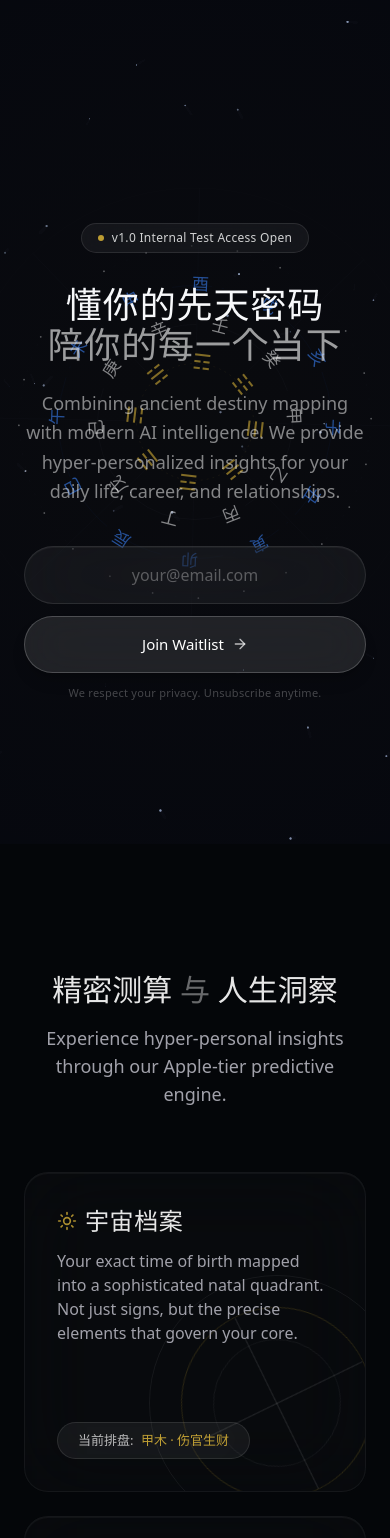
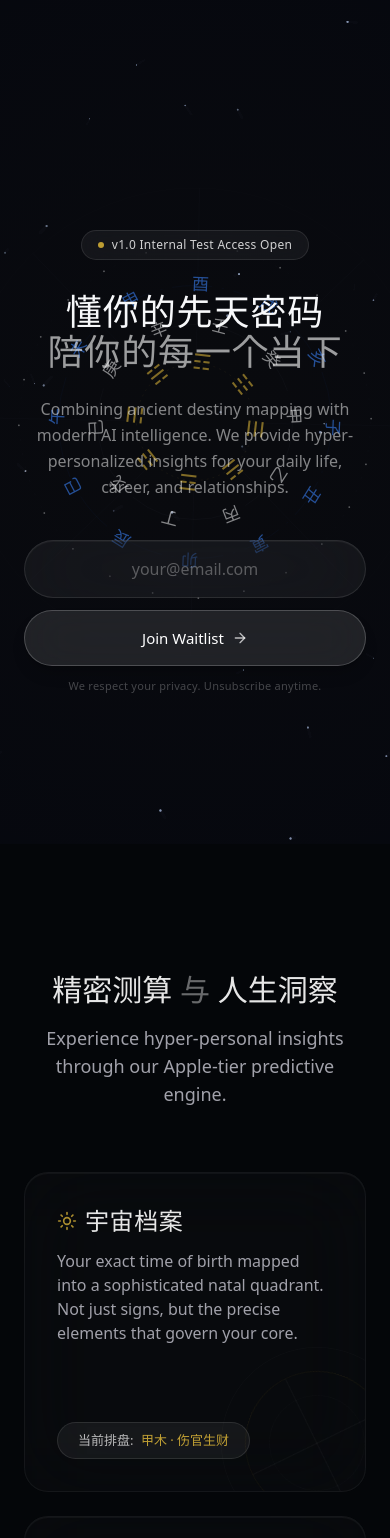
Before and after one commit to Carterguo95/zhizhi-landing, a Next.js app: page / in a window 390 px wide. Shown: the top 1538 px of the page. Built offline with nearby package versions, Linux system fonts and the light colour scheme.

Commit message:
style: optimize layout and typography for mobile devices

```diff
--- a/src/components/BentoGridFeatures.tsx
+++ b/src/components/BentoGridFeatures.tsx
@@ -41,7 +41,7 @@ export function BentoGridFeatures() {
                     </div>
 
                     {/* Abstract graphic representing astrology chart */}
-                    <div className="absolute right-[-40px] bottom-[-40px] w-64 h-64 border border-white/10 rounded-full flex items-center justify-center opacity-60 group-hover:opacity-100 transition-opacity duration-500">
+                    <div className="absolute right-[-80px] bottom-[-80px] md:right-[-40px] md:bottom-[-40px] w-64 h-64 border border-white/10 rounded-full flex items-center justify-center opacity-30 md:opacity-60 scale-75 md:scale-100 group-hover:opacity-60 md:group-hover:opacity-100 transition-all duration-500 pointer-events-none">
                         <div className="w-48 h-48 border border-accent/30 rounded-full flex items-center justify-center animate-[spin_120s_linear_infinite]">
                             <div className="w-32 h-32 border border-white/10 rounded-full" />
                             <div className="absolute w-full h-[1px] bg-white/20 right-0 transform rotate-45" />
--- a/src/components/FooterCTA.tsx
+++ b/src/components/FooterCTA.tsx
@@ -16,7 +16,7 @@ export function FooterCTA() {
                     whileInView={{ opacity: 1, y: 0 }}
                     viewport={{ once: true }}
                     transition={{ duration: 0.8 }}
-                    className="text-4xl md:text-6xl font-serif font-light mb-8 text-white/90 tracking-wide"
+                    className="text-4xl sm:text-5xl md:text-6xl font-serif font-light mb-8 text-white/90 tracking-wide"
                 >
                     流年无声，<span className="text-white/40">知之有迹</span>
                 </motion.h2>
@@ -26,7 +26,7 @@ export function FooterCTA() {
                     whileInView={{ opacity: 1, y: 0 }}
                     viewport={{ once: true }}
                     transition={{ duration: 0.8, delay: 0.2 }}
-                    className="text-lg text-muted-foreground font-light mb-6 max-w-xl mx-auto tracking-wide"
+                    className="text-base sm:text-lg text-muted-foreground font-light mb-6 max-w-xl mx-auto tracking-wide"
                 >
                     Silent time, traceable destiny. Decoded by AI.
                 </motion.p>
--- a/src/components/HeroSection.tsx
+++ b/src/components/HeroSection.tsx
@@ -72,7 +72,7 @@ export function HeroSection() {
                     initial={{ opacity: 0, y: 20, filter: "blur(10px)" }}
                     animate={{ opacity: 1, y: 0, filter: "blur(0px)" }}
                     transition={{ duration: 1, delay: 0.4 }}
-                    className="text-4xl md:text-6xl font-serif font-light tracking-wide mb-6 text-foreground"
+                    className="text-4xl sm:text-5xl md:text-6xl font-serif font-light tracking-wide mb-6 text-foreground"
                 >
                     懂你的先天密码<br />
                     <span className="text-white/60">陪你的每一个当下</span>
@@ -83,7 +83,7 @@ export function HeroSection() {
                     initial={{ opacity: 0, y: 20 }}
                     animate={{ opacity: 1, y: 0 }}
                     transition={{ duration: 0.8, delay: 0.6 }}
-                    className="max-w-2xl mx-auto text-lg md:text-xl text-white/50 mb-10 leading-relaxed font-light mt-4"
+                    className="max-w-2xl mx-auto text-base sm:text-lg md:text-xl text-white/50 mb-10 leading-relaxed font-light mt-4"
                 >
                     Combining ancient destiny mapping with modern AI intelligence.
                     We provide hyper-personalized insights for your daily life, career, and relationships.
--- a/src/components/TrustMetrics.tsx
+++ b/src/components/TrustMetrics.tsx
@@ -46,11 +46,11 @@ export function TrustMetrics() {
                         驱动底层架构进化的原生累积训练命盘
                     </p>
                     <div className="flex items-baseline gap-2">
-                        <span className="text-6xl md:text-8xl font-serif font-light text-white tracking-tighter">
+                        <span className="text-5xl sm:text-6xl md:text-8xl font-serif font-light text-white tracking-tighter">
                             {count.toLocaleString()}<span className="text-accent">+</span>
                         </span>
                     </div>
-                    <p className="text-white/60 text-lg md:text-xl font-light mt-6 max-w-5xl mx-auto leading-relaxed">
+                    <p className="text-white/60 text-base sm:text-lg md:text-xl font-light mt-6 max-w-5xl mx-auto leading-relaxed">
                         基于万千真实命盘构建的进化模型，你的每一次交互都在提供强化学习（RL）反馈，<br className="hidden md:block" />
                         随着驱动算力持续演进和数据扩张，为你带来前所未有的颗粒度与精准解析。
                     </p>
```
